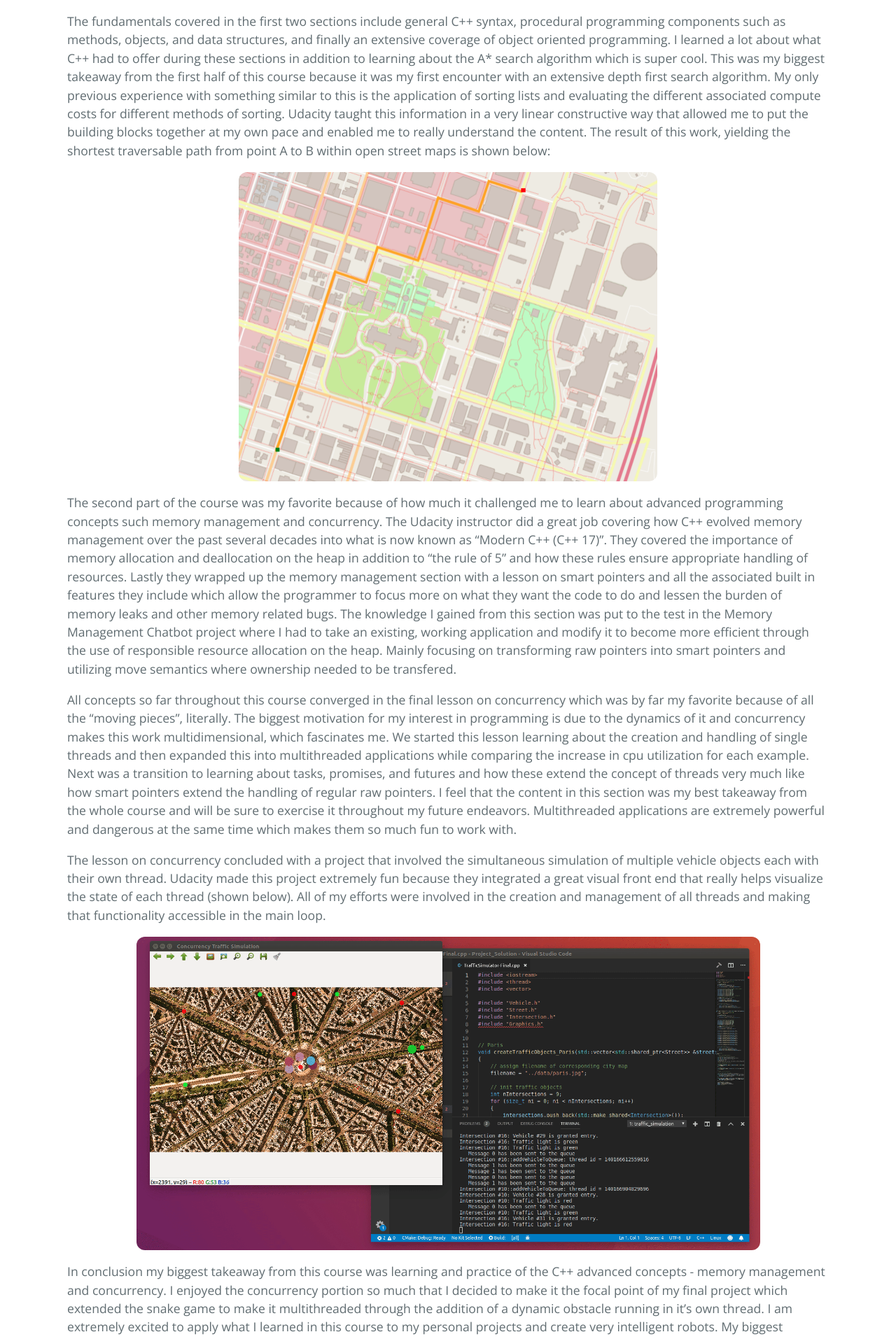
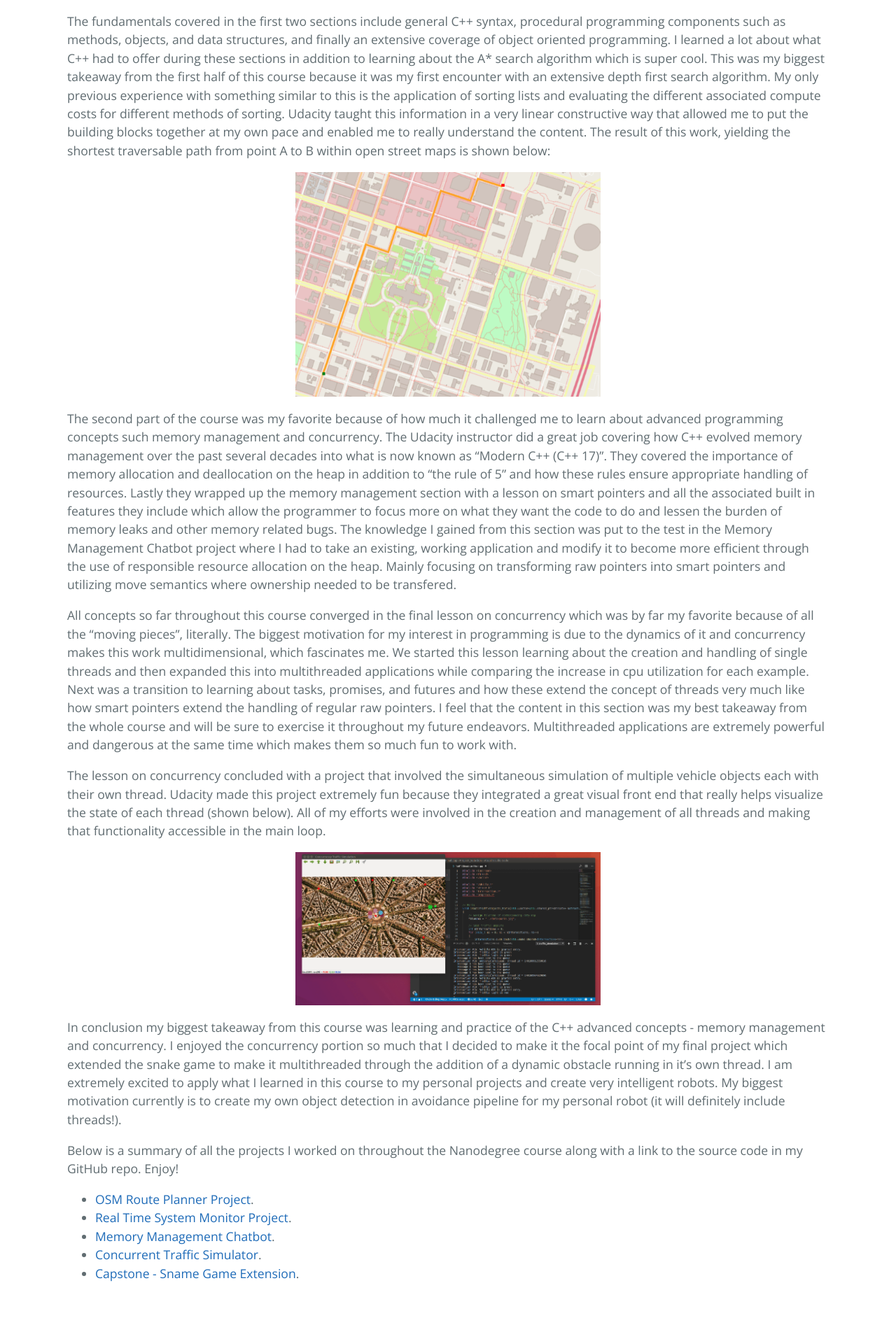
Before and after one commit to chacebot/chacebot.github.io, a Jekyll site: the page built from _posts/2020-04-01-Udacity.md, in a window 1280 px wide. Shown: the part 728-2642 px from the top of the page at 70% size. Built offline with Jekyll 4.4.1, drawn with Linux system fonts in a browser that asks for light colours; after the commit the page ends 2611 px from its top, so only the background shows below that.

Commit message:
editing css

```diff
--- a/assets/css/style.scss
+++ b/assets/css/style.scss
@@ -38,5 +38,6 @@ img
     display: block;
     margin-left: auto;
     margin-right: auto;
-    border-radius: 12px;
+    width: 40%;
+    max-width: 100px;
 }
```
Also changed, not shown: 2 other files.
